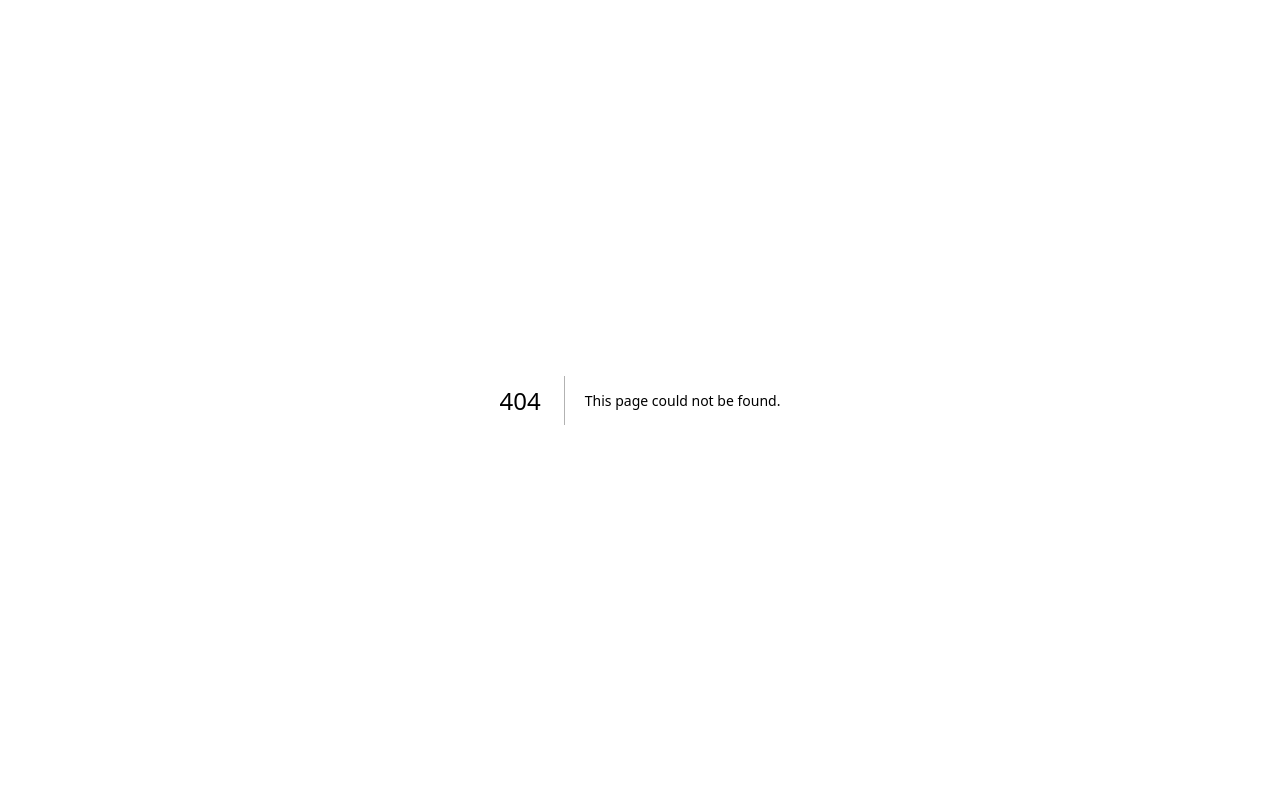
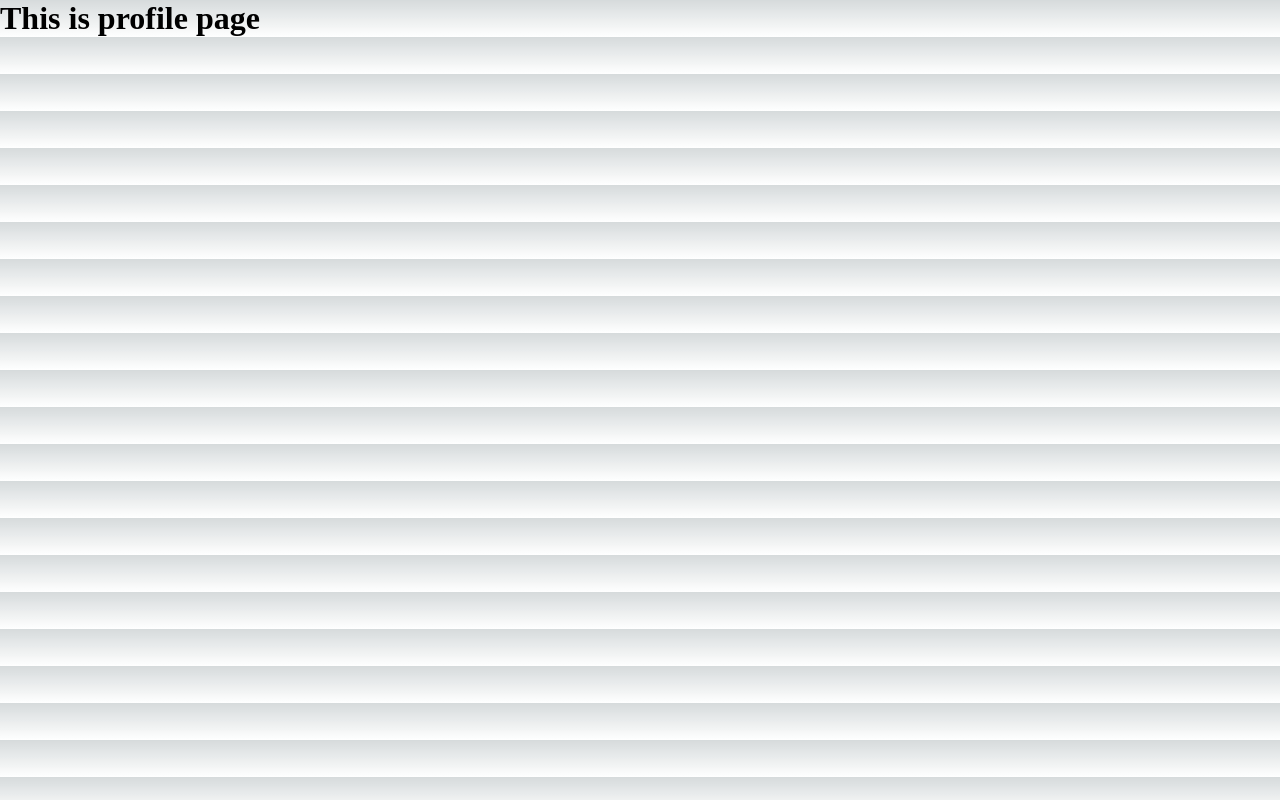
Before and after one commit to biplob2358/nextJs_Practice, a Next.js app: page /profile in a window 1280 px wide. Before the commit this address had no page. Built offline with nearby package versions, Linux system fonts and the light colour scheme.

Commit message:
Route page created

```diff
--- /dev/null
+++ b/pages/profile.js
@@ -0,0 +1,10 @@
+
+function profile() {
+    return (
+        <div>
+            <h1>This is profile page</h1>
+        </div>
+    );
+};
+
+export default profile;
```
Also changed, not shown: pages/about.js (added, +11 -0 lines).
